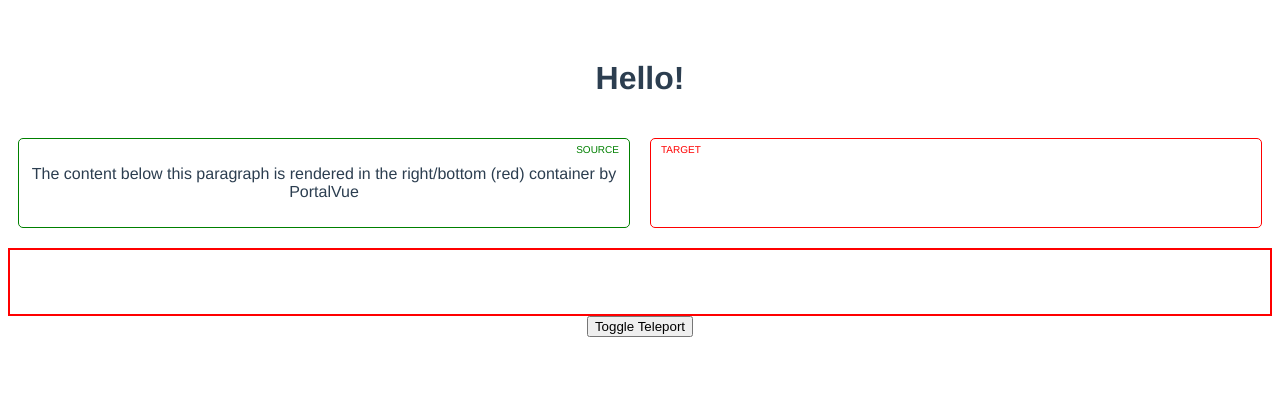
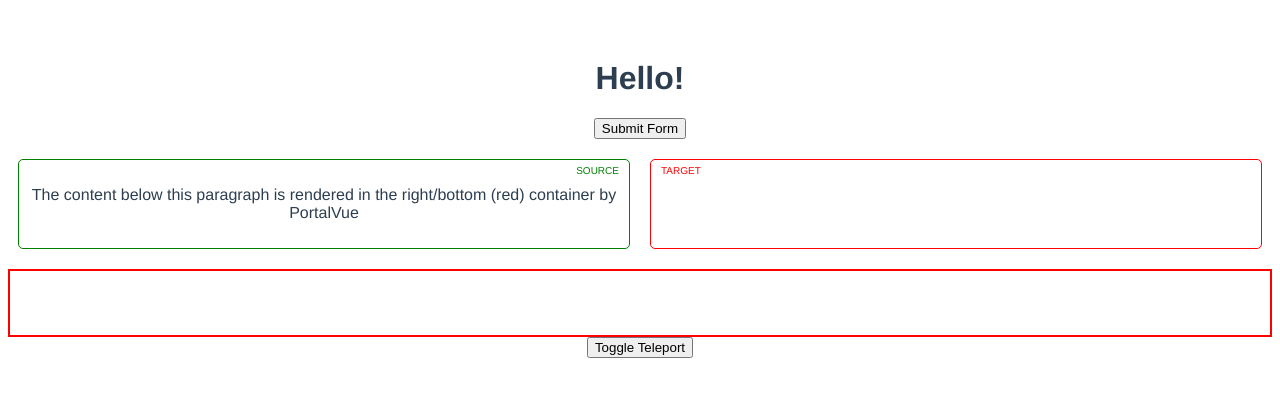
Before and after one commit to bencodezen/vue-3-lab, a Vue app: page / in a window 1280 px wide. Shown: the top 396 px of the page. Built offline with nearby package versions, Linux system fonts and the light colour scheme.

Commit message:
feature: add event validator

```diff
--- a/src/App.vue
+++ b/src/App.vue
@@ -1,6 +1,7 @@
 <template>
   <div id="app">
     <h1>Hello!</h1>
+    <EventValidator />
     <BasicTeleport />
     <TestWindow />
     <button @click="showTeleport = !showTeleport">Toggle Teleport</button>
@@ -10,11 +11,13 @@
 <script>
 import TestWindow from './components/TestWindow'
 import BasicTeleport from './components/BasicTeleport'
+import EventValidator from './components/EventValidator'
 
 export default {
   name: 'App',
   components: {
     BasicTeleport,
+    EventValidator,
     TestWindow
   },
   data() {
--- /dev/null
+++ b/src/components/EventValidator.vue
@@ -0,0 +1,32 @@
+<script>
+export default {
+  props: {
+    email: {
+      type: String,
+      required: true
+    }
+  },
+  emits: {
+    'submit-form': ({ email }) => {
+      if (email) {
+        return false
+      } else {
+        return true
+      }
+    }
+  },
+  methods: {
+    submitForm() {
+      this.$emit('submit-form', { email: this.email })
+    }
+  }
+}
+</script>
+
+<template>
+  <div>
+    <button @click="submitForm">Submit Form</button>
+  </div>
+</template>
+
+<style></style>
```
